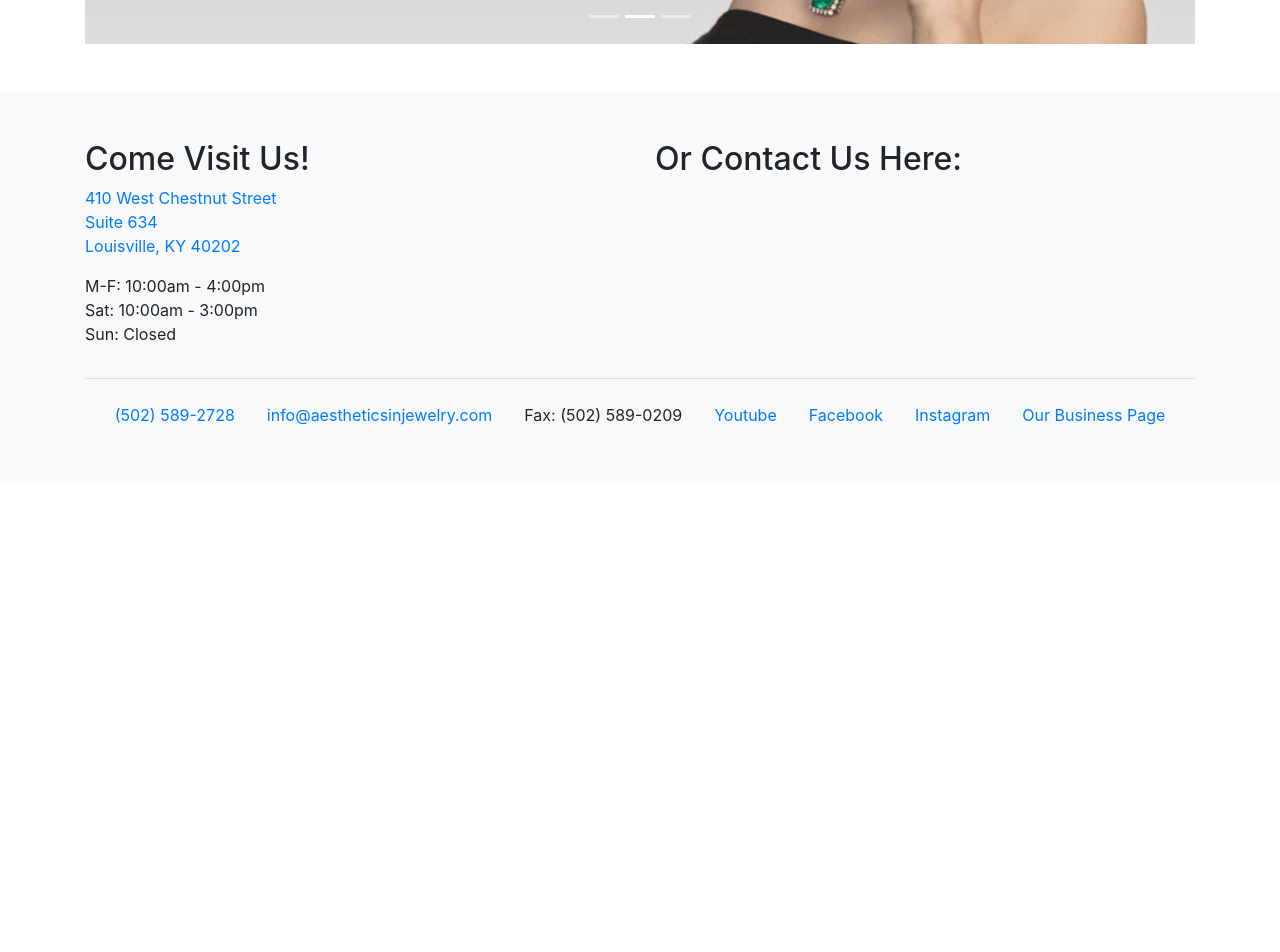
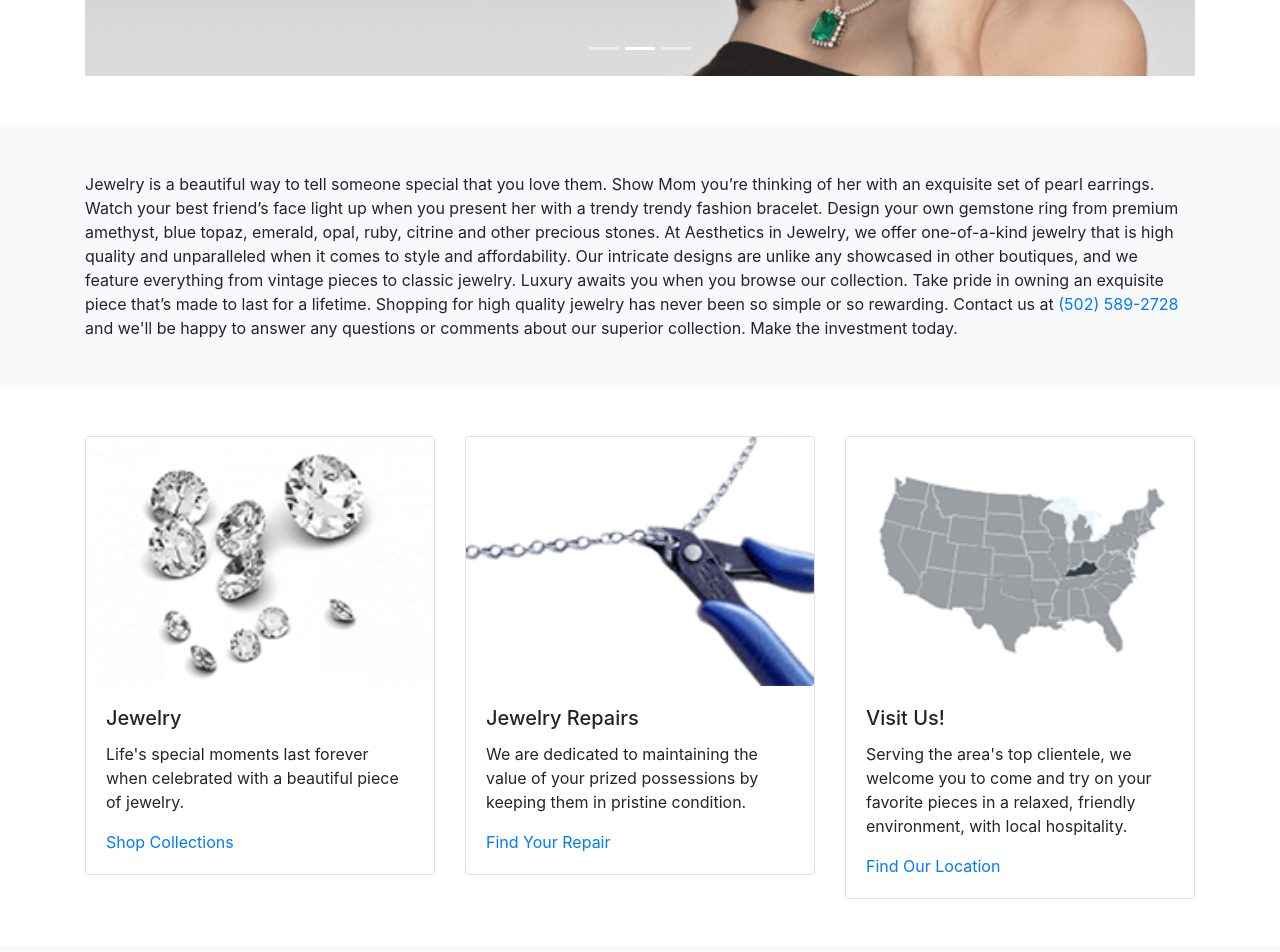
Before and after one commit to shadowlion/aestheticsinjewelry, a Next.js app: page / in a window 1280 px wide. Shown: the part 560-1512 px from the top of the page. Before the commit the page ends 1043 px from the top, so only its background shows below. Built offline with nearby package versions, Linux system fonts and the light colour scheme.

Commit message:
refactor: add components to homepage

```diff
--- a/components/Footer.tsx
+++ b/components/Footer.tsx
@@ -88,6 +88,10 @@ const Footer = () => {
             </a>
           </Nav.Item>
         </Nav>
+        <hr />
+        <div className="text-center">
+          &#169; {new Date().getFullYear()} Aesthetics in Jewelry
+        </div>
       </div>
     </footer>
   );
--- a/pages/index.tsx
+++ b/pages/index.tsx
@@ -1,5 +1,46 @@
 import Head from "next/head";
+import Link from "next/link";
 import Carousel from "react-bootstrap/Carousel";
+import Card from "react-bootstrap/Card";
+
+const carousel = [
+  {
+    src: "carousel-1.jpg",
+    altText: "Carousel 1 image",
+  },
+  {
+    src: "carousel-2.png",
+    altText: "Carousel 3 image",
+  },
+  {
+    src: "carousel-3.png",
+    altText: "Carousel 3 image",
+  },
+];
+
+const services = [
+  {
+    img: "service-1.png",
+    title: "Jewelry",
+    text: "Life's special moments last forever when celebrated with a beautiful piece of jewelry.",
+    linkUrl: "/exceptionals",
+    linkText: "Shop Collections",
+  },
+  {
+    img: "service-2.png",
+    title: "Jewelry Repairs",
+    text: "We are dedicated to maintaining the value of your prized possessions by keeping them in pristine condition.",
+    linkUrl: "/services",
+    linkText: "Find Your Repair",
+  },
+  {
+    img: "service-3.png",
+    title: "Visit Us!",
+    text: "Serving the area's top clientele, we welcome you to come and try on your favorite pieces in a relaxed, friendly environment, with local hospitality.",
+    linkUrl: "/visit",
+    linkText: "Find Our Location",
+  },
+];
 
 const HomePage = () => {
   return (
@@ -9,18 +50,57 @@ const HomePage = () => {
         <meta name="description" content="Ballroom East Dance Studio" />
         <link rel="icon" href="/favicon.ico" />
       </Head>
-      <article id="home" className="container pb-5 pt-3">
-        <Carousel>
-          {["1.jpg", "2.png", "3.png"].map((el) => (
-            <Carousel.Item>
+      <article id="home" className="py-5">
+        <Carousel className="container mb-5">
+          {carousel.map((image) => (
+            <Carousel.Item key={image.src}>
               <img
                 className="d-block w-100"
-                src={`/carousel-${el}`}
-                alt={`Image: carousel-${el}`}
+                src={`/${image.src}`}
+                alt={image.altText}
               />
             </Carousel.Item>
           ))}
         </Carousel>
+        <section className="bg-light">
+          <div className="container py-5">
+            Jewelry is a beautiful way to tell someone special that you love
+            them. Show Mom you’re thinking of her with an exquisite set of pearl
+            earrings. Watch your best friend’s face light up when you present
+            her with a trendy trendy fashion bracelet. Design your own gemstone
+            ring from premium amethyst, blue topaz, emerald, opal, ruby, citrine
+            and other precious stones. At Aesthetics in Jewelry, we offer
+            one-of-a-kind jewelry that is high quality and unparalleled when it
+            comes to style and affordability. Our intricate designs are unlike
+            any showcased in other boutiques, and we feature everything from
+            vintage pieces to classic jewelry. Luxury awaits you when you browse
+            our collection. Take pride in owning an exquisite piece that’s made
+            to last for a lifetime. Shopping for high quality jewelry has never
+            been so simple or so rewarding. Contact us at{" "}
+            <a href="tel:502-589-2728">(502) 589-2728</a> and we'll be happy to
+            answer any questions or comments about our superior collection. Make
+            the investment today.
+          </div>
+        </section>
+
+        <section className="container pt-5">
+          <div className="row">
+            {services.map((service) => (
+              <div className="col-12 col-md-4" key={service.linkUrl}>
+                <Card>
+                  <Card.Img src={`/${service.img}`} alt={service.linkText} />
+                  <Card.Body>
+                    <Card.Title>{service.title}</Card.Title>
+                    <Card.Text>{service.text}</Card.Text>
+                    <Card.Text>
+                      <Link href={service.linkUrl}>{service.linkText}</Link>
+                    </Card.Text>
+                  </Card.Body>
+                </Card>
+              </div>
+            ))}
+          </div>
+        </section>
       </article>
     </>
   );
```
